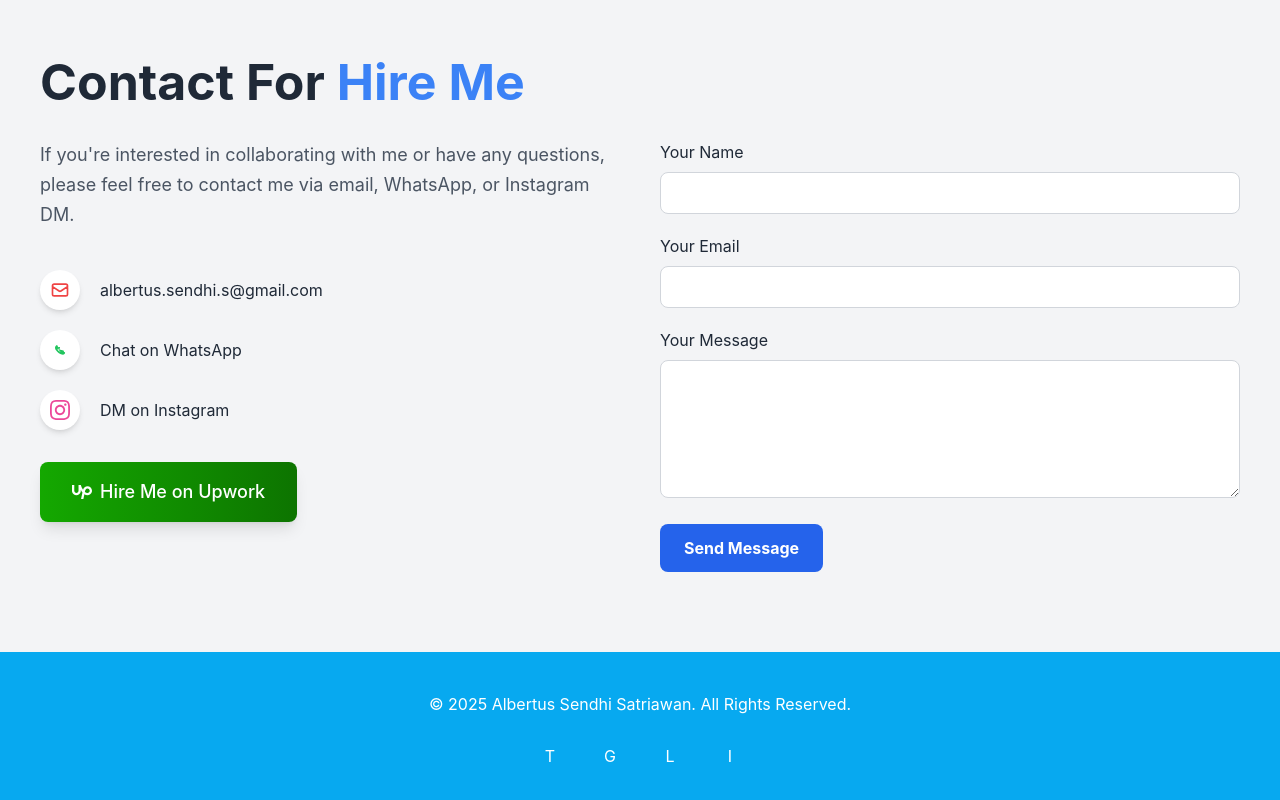
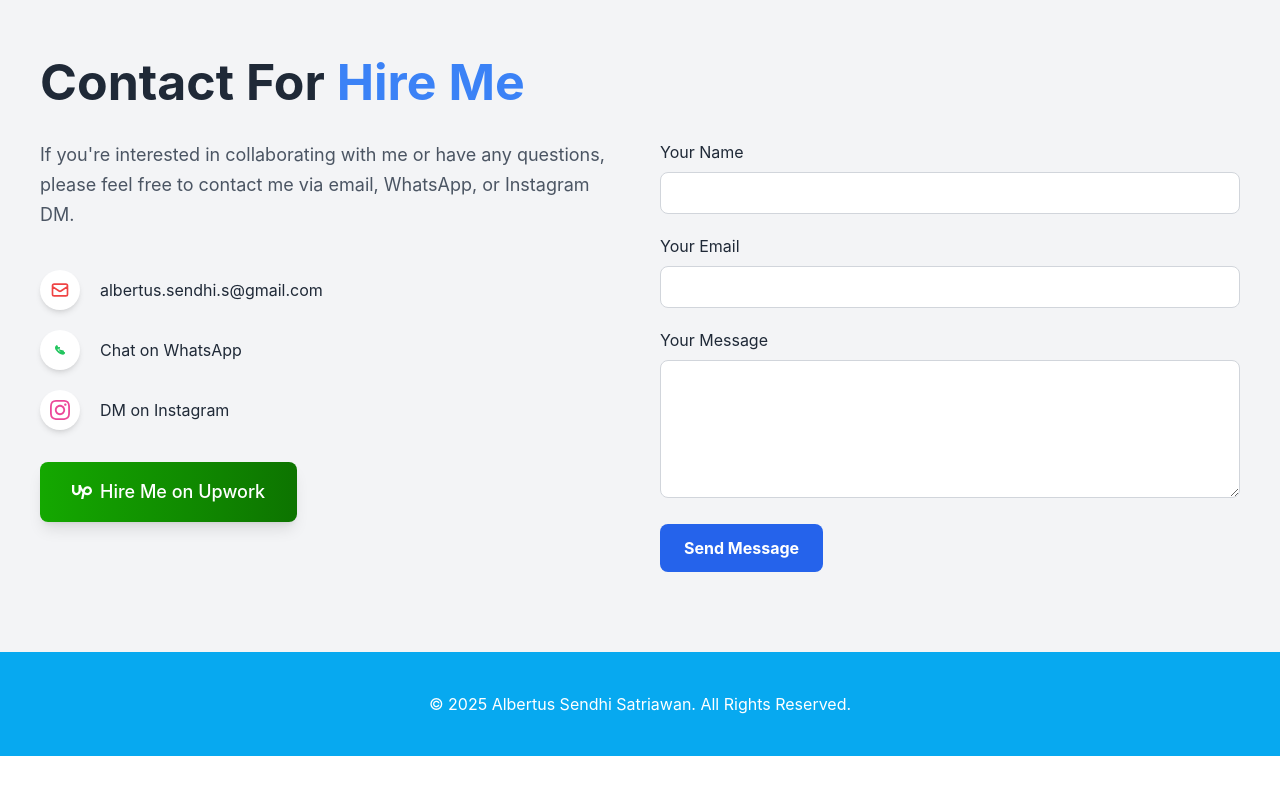
Before and after one commit to sendhi91/justacontent, a React (Create React App) app: page / in a window 1280 px wide. Shown: the part 8773-9573 px from the top of the page. After the commit the page ends 9529 px from the top, so only its background shows below. Built offline with nearby package versions, Linux system fonts and the light colour scheme.

Commit message:
Add files via upload

```diff
--- a/src/components/Footer.jsx
+++ b/src/components/Footer.jsx
@@ -6,8 +6,8 @@ const Footer = () => {
           © {new Date().getFullYear()} Albertus Sendhi Satriawan. All Rights Reserved.
         </p>
 
-        <div className="flex gap-5 mt-5">
-          {['twitter', 'github', 'linkedin', 'instagram'].map((social, index) => (
+        {/* <div className="flex gap-5 mt-5">
+          {['twitter', 'github', 'instagram'].map((social, index) => (
             <a
               key={index}
               href={`https://${social}.com/username`}
@@ -18,7 +18,7 @@ const Footer = () => {
               <span className="text-white">{social.charAt(0).toUpperCase()}</span>
             </a>
           ))}
-        </div>
+        </div> */}
       </div>
     </footer>
   )
```
